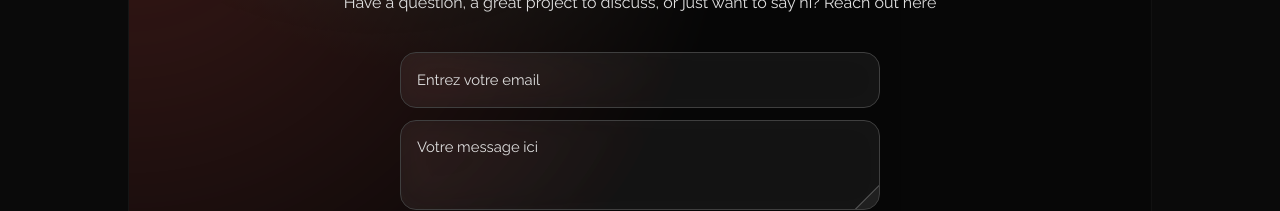
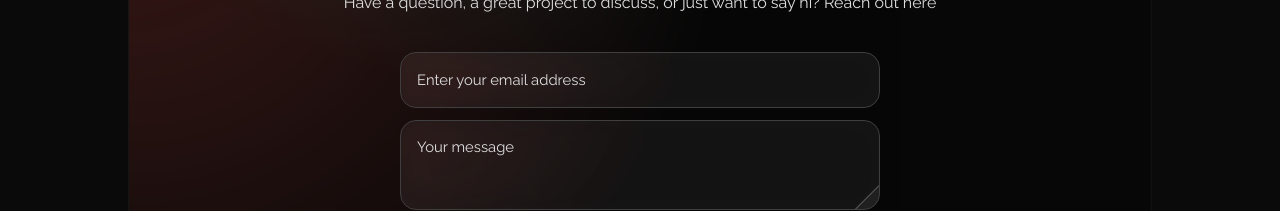
Before and after one commit to IonasNeonakis/ionasneonakis.github.io, a Next.js app: page /en in a window 1280 px wide. Shown: the part 610-821 px from the top of the page. Built offline with nearby package versions, Linux system fonts and the light colour scheme.

Commit message:
fix: add all i18n

```diff
--- a/messages/en.json
+++ b/messages/en.json
@@ -12,6 +12,8 @@
     "contact": {
       "header": "Contact Me",
       "description": "Have a question, a great project to discuss, or just want to say hi? Reach out here",
+        "enterEmail": "Enter your email address",
+        "textArea": "Your message",
       "button": "Send",
       "mail": {
         "subject": "Contact from {name}'s portfolio",
--- a/messages/fr.json
+++ b/messages/fr.json
@@ -12,6 +12,8 @@
     "contact" : {
       "header": "Contactez-moi",
       "description": "Vous avez une question à me poser, un super projet à me présenter ou simplement envie de faire coucou ? C'est par ici",
+      "enterEmail": "Entrez votre adresse e-mail",
+      "textArea": "Votre message",
       "button": "Envoyer",
       "mail" : {
         "subject": "Contact depuis le portfolio de {name}",
--- a/src/app/[locale]/page.tsx
+++ b/src/app/[locale]/page.tsx
@@ -116,7 +116,7 @@ export default async function Home({ params }: HomeParams) {
         </Column>
       </Column>
       <RevealFx translateY="16" delay={0.6}>
-        <ContactMe />
+        <ContactMe locale={locale} />
       </RevealFx>
     </Column>
   );
--- a/src/components/ContactMe.tsx
+++ b/src/components/ContactMe.tsx
@@ -141,7 +141,7 @@ export function ContactMe({ locale }: ContactMeProps) {
               id="email-input"
               name="email"
               type="email"
-              label="Entrez votre email"
+              label={t("home.contact.enterEmail")}
               required
               onChange={(e) => {
                 if (error) {
@@ -153,7 +153,7 @@ export function ContactMe({ locale }: ContactMeProps) {
               onBlur={handleBlur}
               errorMessage={error}
             />
-            <Textarea required id="textAria" name="content" label="Votre message ici" />
+            <Textarea required id="textAria" name="content" label={t("home.contact.textArea")} />
             <Button type="submit" size="m" fillWidth>
               {t("home.contact.button")}
             </Button>
```
